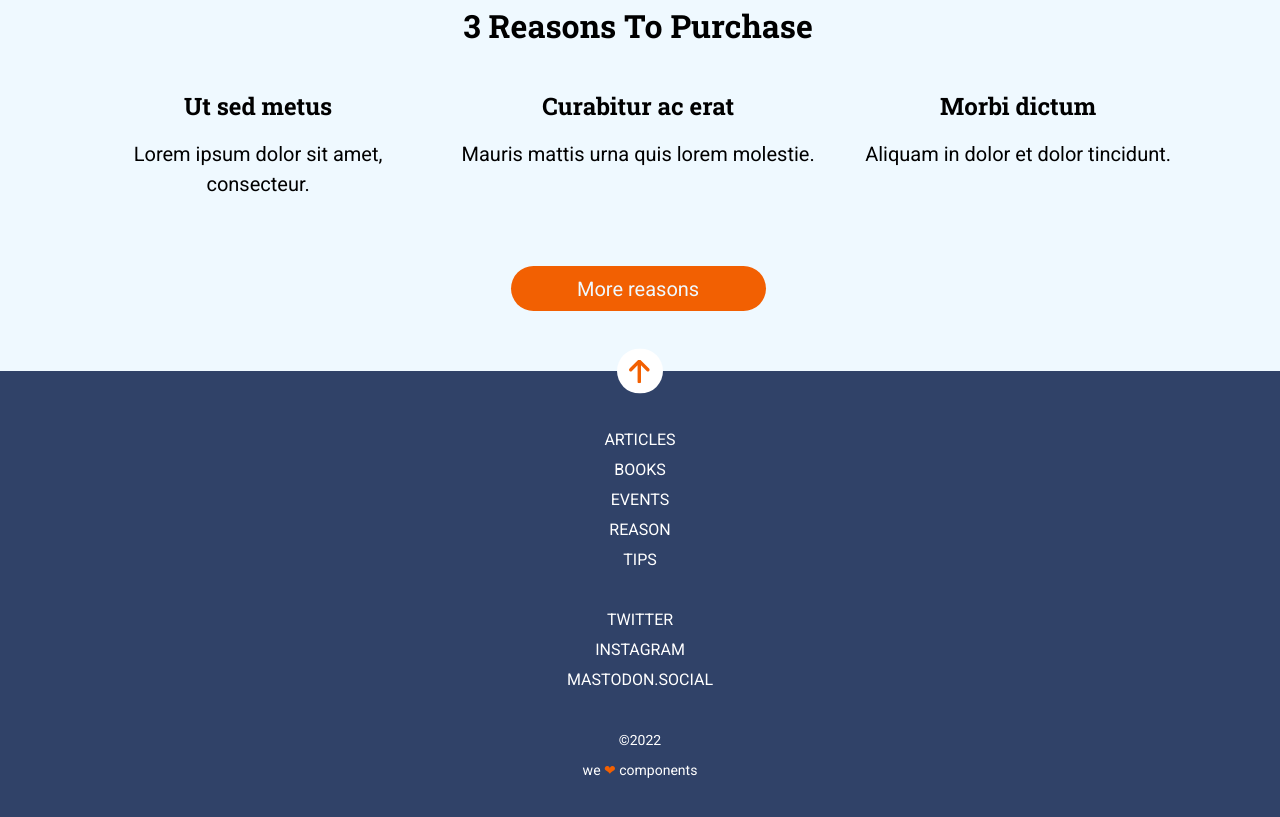
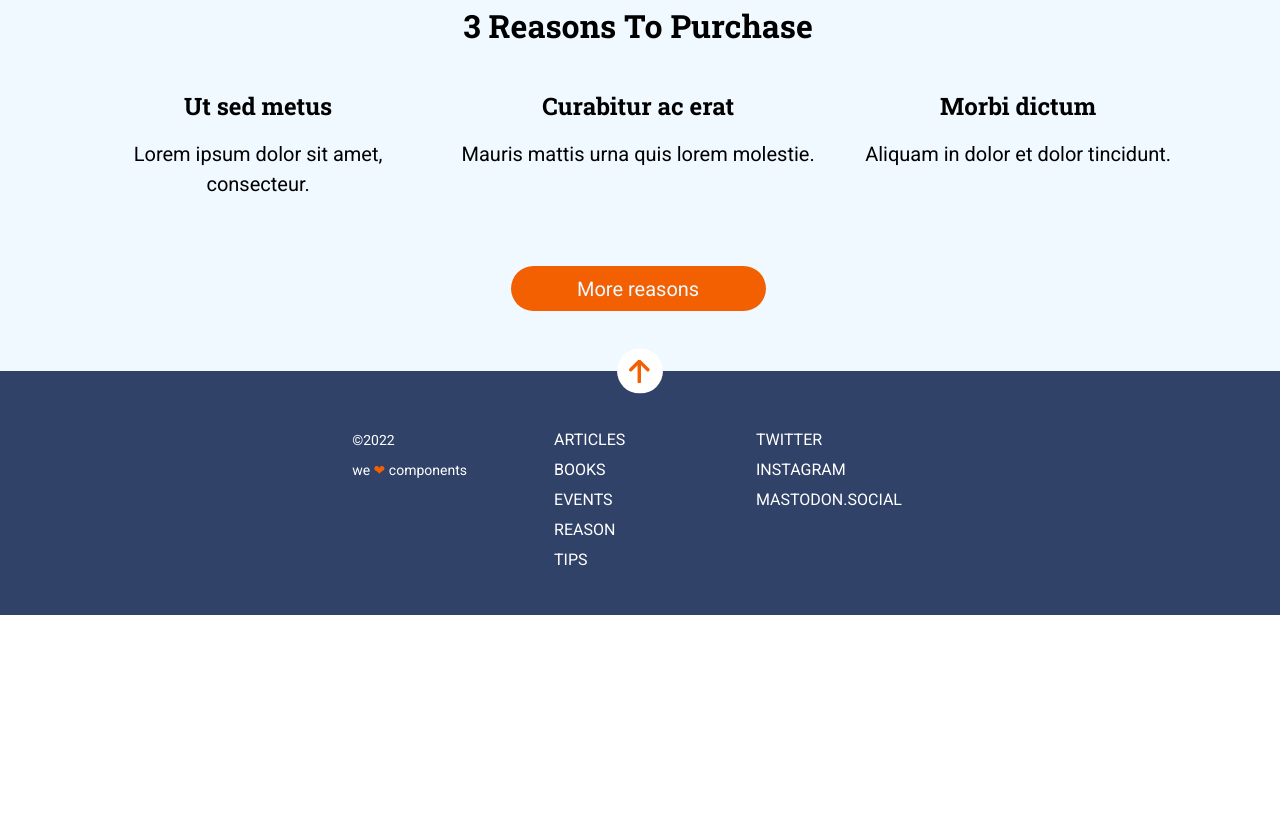
Before and after one commit to Lrpoblet/responsive-web-exercise, a website: page src/html/index.html in a window 1280 px wide. Shown: the part 1222-2039 px from the top of the page. After the commit the page ends 1837 px from the top, so only its background shows below. Drawn offline with nearby package versions, Linux system fonts and the light colour scheme; files that its build step writes are made by us from their sources; files whose address does not match are found by name.

Commit message:
add footer media queries for tablet and desktop

```diff
--- a/src/html/partials/footer.html
+++ b/src/html/partials/footer.html
@@ -1,5 +1,6 @@
 <footer class="footer">
     <a href="./index.html#up"><img src="./assets/images/ico-arrow.svg" alt="" title="Scroll up" class="scroll-up"></a>
+    <div class="footer-container">
         <nav class="nav nav-sections">
             <ul class="menu">
                 <li><a href="https://adalab.es" class="menu-link" target="_blank">Articles</a></li>
@@ -18,4 +19,5 @@
             <div>&copy;2022</div>
             <div>we <span class="heart">❤︎</span> components</div>
         </small>
+    </div>
 </footer>
--- a/src/scss/layout/_footer.scss
+++ b/src/scss/layout/_footer.scss
@@ -8,36 +8,81 @@
   padding: 0px 15px 36px;
   line-height: 30px;
 
+  @media all and (min-width: 768px) {
+    padding: 0 39px 40px;
+  }
+
   .scroll-up {
     @include btn;
     padding: 11px 12.4px 10px 12px;
     transform: translateY(-50%);
   }
+
+  &-container {
+    @media all and (min-width: 768px) {
+      display: flex;
+      justify-content: space-between;
+      text-align: left;
+    }
+
+    @media all and (min-width: 1280px) {
+      justify-content: center;
+    }
+
     .nav {
       text-transform: uppercase;
       text-decoration: none;
+
+      @media all and (min-width: 768px) and (max-width: 1280px) {
+        width: 33%;
+      }
+      @media all and (min-width: 1280px) {
+        width: 14.3%;
       }
 
       .menu {
         font-size: 16px;
         margin-bottom: 30px;
 
+        @media all and (min-width: 768px) {
+          margin-bottom: 0;
+        }
+
         &-link {
           color: $color-bg;
           text-decoration: none;
-      padding: 10px;
         }
 
         &-link:hover {
           color: $color-sec;
         }
       }
+    }
+    .nav-sections {
+      order: 2;
+
+      @media all and (min-width: 1280px) {
+        margin: 0 30px;
+      }
+    }
+    .nav-social {
+      order: 3;
+    }
+  }
 
   .copyright {
     font-size: 14px;
+    order: 1;
+
+    @media all and (min-width: 768px) and (max-width: 1280px) {
+      width: 33%;
+    }
+    @media all and (min-width: 1280px) {
+      width: 14.3%;
     }
 
     .heart {
       color: $color-sec;
     }
   }
+}
```
Lines whose indentation alone changed are shown as unchanged.
